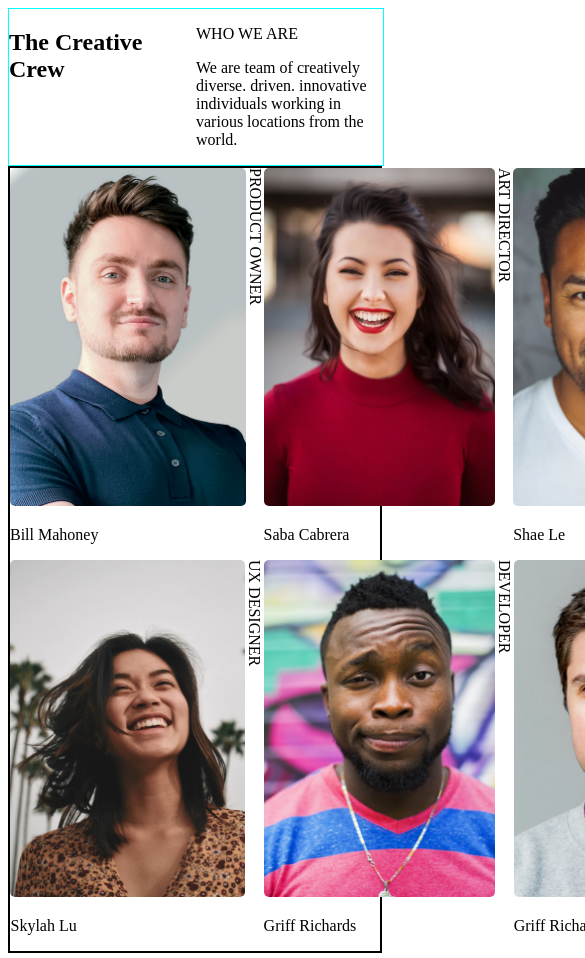
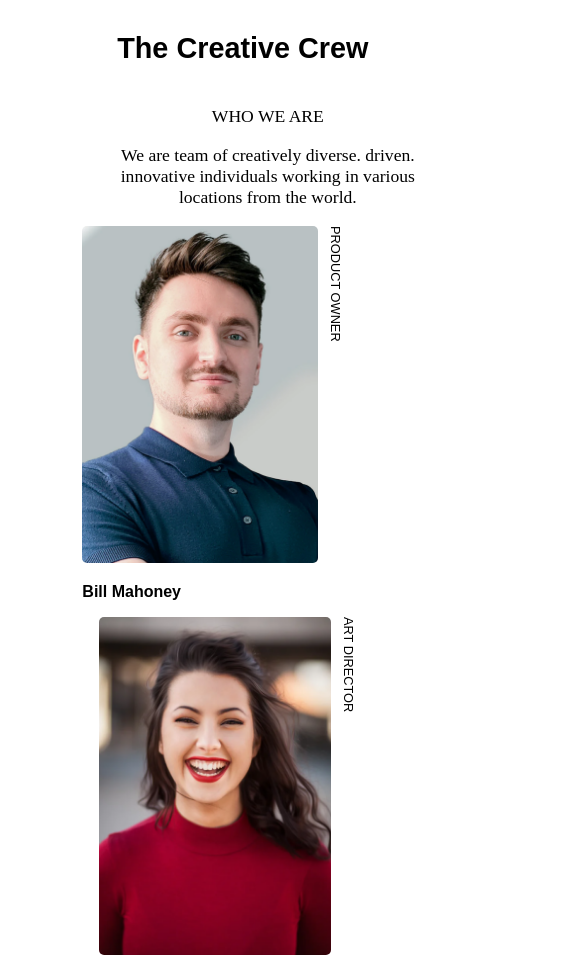
Before and after one commit to gokhandogan7/My-Team_Page, a plain HTML site: page index.html in a window 390 px wide. Shown: the top 958 px of the page, 585 px wide, since content can reach past the window. Drawn offline with Linux system fonts and the light colour scheme.

Commit message:
Complate Team Crew Page

```diff
--- a/index.html
+++ b/index.html
@@ -7,6 +7,7 @@
     <link rel="stylesheet" href="style.css">
 </head>
 <body>
+<div class="main_container">
     <div class="container">
          <div class="left_text">
             <h2>The Creative Crew</h2>
@@ -17,7 +18,8 @@
             working in various locations from the world.</p>
         </div>
     </div>
-        <div class="container_2">
+
+    <div class="container_2">
             <div class="person person1">
                 <div><img src="./img/photo1.png" alt="product owner">
                 <p>Bill Mahoney</p></div>
@@ -48,7 +50,8 @@
                 <p>Griff Richards</p></div>
                 <div class="titr developer2_title">DEVELOPER</div>
             </div>
-        </div>
-
+    </div>
+</div>
+</div>
 </body>
 </html>
--- a/style.css
+++ b/style.css
@@ -1,10 +1,23 @@
+body{
+    display:grid;
+    place-items: center;
+
+}
+
+.main_container{
+    /* border: 1px solid red; */
+    width: 75%;
+    margin-left: 12%;
+
+}
+
 .container{
-    width: 100%;
+    /* width: 55em; */
     display: grid;
-    grid-template-columns: 1fr 1fr ;
-    justify-items: center;
-
-    border: 1px solid aqua;
+    grid-template-columns: 1fr 1.3fr ;
+    /* justify-items: center; */
+    /* border: 1px solid aqua; */
+    min-width: 880px;
 }
 .person img{
     border-radius: 5px;
@@ -13,15 +26,92 @@
 .container_2{
     display: grid;
     grid-template-columns: repeat(3, 1fr);
-    border: 2px solid black;
-    justify-items: center;
+    /* border: 2px solid black; */
+    /* justify-items: center; */
 
 
 }
+.person2, .person5{
+margin-top: 100px;
+}
+
+
 .titr{
     writing-mode: vertical-lr;
+    font-family: 'Noto Sans JP', sans-serif;
+    font-size:0.8rem ;
+    padding-left: 10px;
 
 }
 .person{
     display: flex;
 }
+
+.person p{
+    font-weight: bolder;
+    font-family: 'Kumbh Sans', sans-serif;
+    font-size:1rem ;
+
+}
+.left_text{
+    font-size:1.2rem;
+    font-family: 'Noto Sans JP', sans-serif;
+}
+.right_text{
+    /* justify-self: end; */
+    font-size:1.1rem;
+    max-width:600px ;
+
+}
+
+
+
+@media(max-width:1200px){
+    .container{
+        grid-template-columns:1fr 1.3fr;
+        min-width: 550px;
+
+    }
+    .left_text{
+        text-align: center;
+    }
+    .right_text{
+        justify-self: end;
+        padding-left: 50px;
+    }
+    .container_2{
+        grid-template-columns: 1fr 1fr;
+    }
+    .main_container{
+        margin-left: 7%;
+    }
+    .person2,.person4,.person6{
+        margin-top: 60px;
+        margin-left: 30px;
+    }
+    .person5{
+        margin-top: 0;
+    }
+}
+
+@media(max-width:768px){
+    .container{
+        grid-template-columns:1fr ;
+        min-width: 350px;
+
+    }
+    .right_text{
+        justify-self: end;
+        text-align: center;
+    }
+    .container_2{
+        grid-template-columns: 1fr ;
+        justify-items: center;
+    }
+    .left_text{
+        text-align: center;
+    }
+    .person{
+        margin-top: 0;
+    }
+}
```
